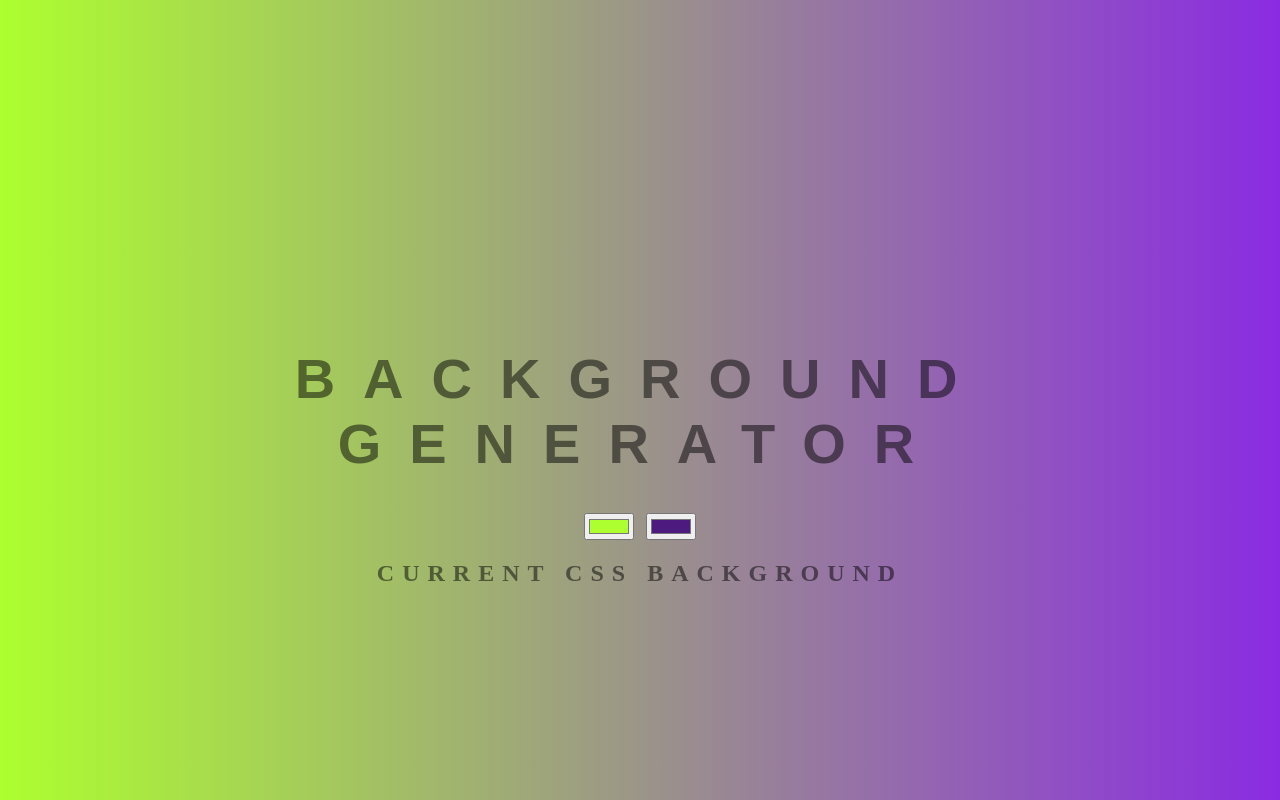
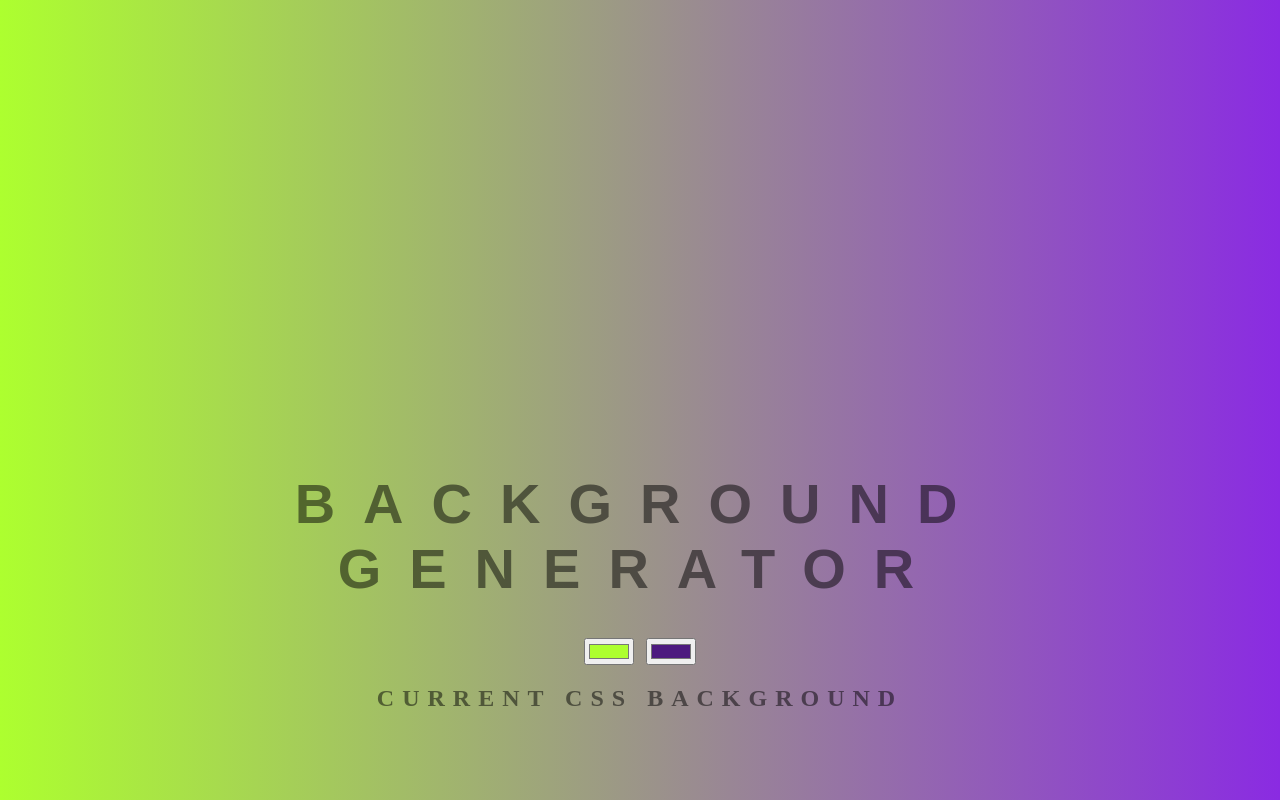
Before and after one commit to RChursin/background_generator, a plain HTML site: page index.html in a window 1280 px wide. Shown: the top 800 px of the page. Drawn offline with Linux system fonts and the light colour scheme.

Commit message:
Added padding to CSS

```diff
--- a/style.css
+++ b/style.css
@@ -1,7 +1,7 @@
 body {
     font: 'Raleway', sans-serif;
     color: rgba(0,0,0,.5);
-    padding: 300px 0;
+    padding: 425px 0;
     text-align: center;
     text-transform: uppercase;
     letter-spacing: .5em;
```
